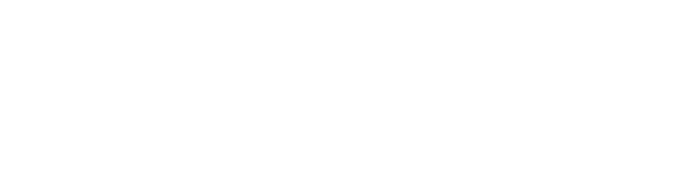
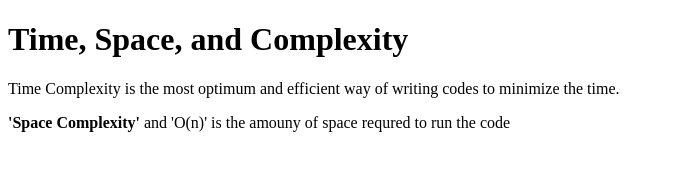
Before and after one commit to acciojob/time-and-space-complexity-akashkrmishra, a website: page main.html in a window 1280 px wide. Shown: the whole page, without its empty margins (0-674 px from the left). Drawn offline with Linux system fonts and the light colour scheme.

Commit message:
created a submission

```diff
--- a/main.html
+++ b/main.html
@@ -10,6 +10,9 @@
 	<!-- the entire body must be written by student -->
     <script type="text/javascript" src="./script.js">
 </script>
+	<h1>Time, Space, and Complexity</h1>
+	<p>Time Complexity is the most optimum and efficient way of writing codes to minimize the time.</p>
+	<p><b>'Space Complexity'</b> and 'O(n)' is the amouny of space requred to run the code</p>
 
 </body>
 
```
